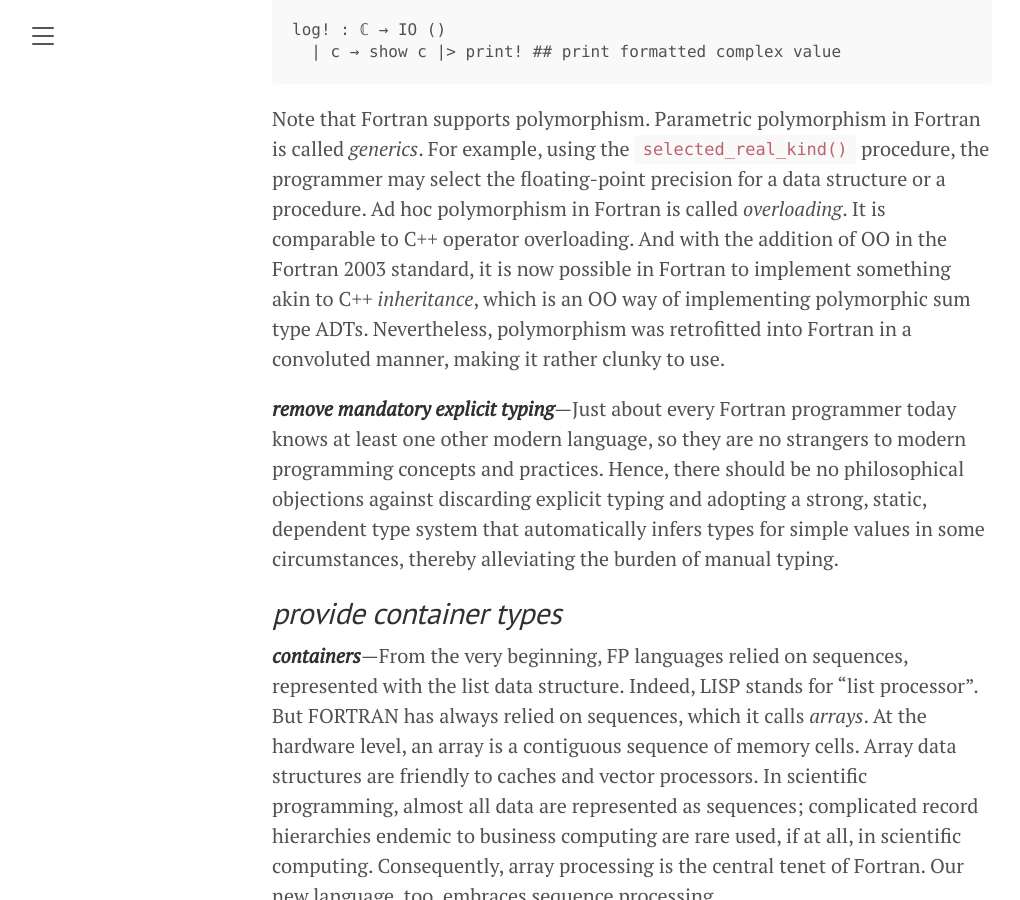
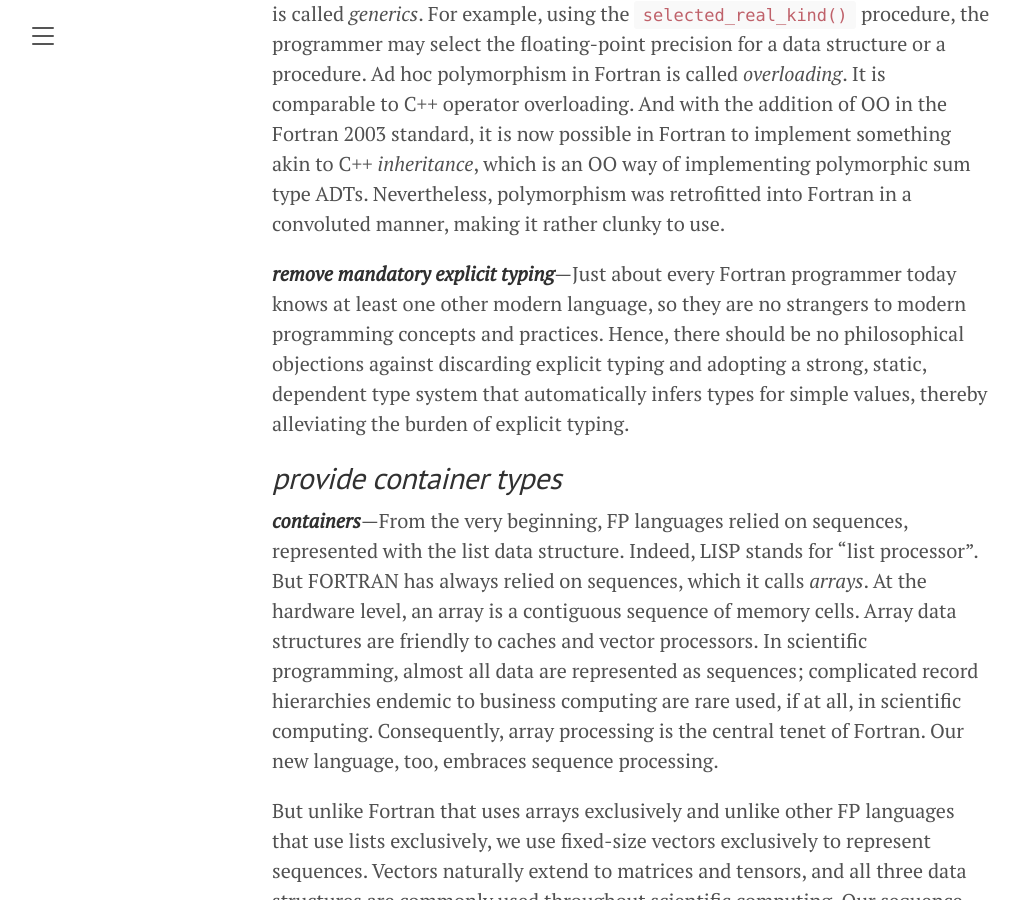
Before and after one commit to amenzwa/amenzwa.github.io, a Jekyll site: the page built from stem/PL/FortranModernisation.md, in a window 1280 px wide and 900 px high, scrolled down 41395 px. Shown: the whole window, without its empty margins (8-1028 px from the left). Built offline with Jekyll 4.4.1, drawn with Linux system fonts in a browser that asks for light colours; our own code applies the rules of GitHub Pages for plain Markdown files; formulas are drawn with MathJax 3; some of the changed text lies outside the part shown.

```diff
--- a/stem/PL/FortranModernisation.md
+++ b/stem/PL/FortranModernisation.md
@@ -651,7 +649,7 @@ log! : ℂ → IO ()
 
 Note that Fortran supports polymorphism. Parametric polymorphism in Fortran is called *generics*. For example, using the `selected_real_kind()` procedure, the programmer may select the floating-point precision for a data structure or a procedure. Ad hoc polymorphism in Fortran is called *overloading*. It is comparable to C++ operator overloading. And with the addition of OO in the Fortran 2003 standard, it is now possible in Fortran to implement something akin to C++ *inheritance*, which is an OO way of implementing polymorphic sum type ADTs. Nevertheless, polymorphism was retrofitted into Fortran in a convoluted manner, making it rather clunky to use.
 
-***remove mandatory explicit typing***—Just about every Fortran programmer today knows at least one other modern language, so they are no strangers to modern programming concepts and practices. Hence, there should be no philosophical objections against discarding explicit typing and adopting a strong, static, dependent type system that automatically infers types for simple values in some circumstances, thereby alleviating the burden of manual typing.
+***remove mandatory explicit typing***—Just about every Fortran programmer today knows at least one other modern language, so they are no strangers to modern programming concepts and practices. Hence, there should be no philosophical objections against discarding explicit typing and adopting a strong, static, dependent type system that automatically infers types for simple values, thereby alleviating the burden of explicit typing.
 
 ## *provide container types*
 
```
Also changed, not shown: other parts of stem/PL/FortranModernisation.md (+3 -5 lines).
